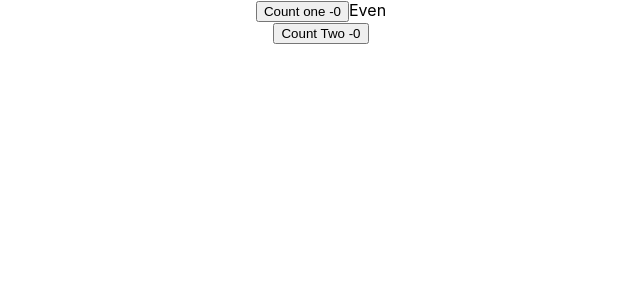
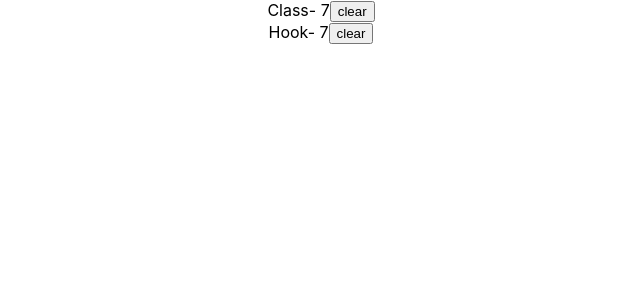
Before and after one commit to pydivijay/React-Hooks-Sample, a React (Create React App) app: page / in a window 1280 px wide. Shown: the top 300 px of the page, without its empty margins (319-959 px from the left). Built offline with nearby package versions, Linux system fonts and the light colour scheme.

Commit message:
useRef Hook Sample

```diff
--- a/src/App.js
+++ b/src/App.js
@@ -24,6 +24,9 @@
 import DataFetchingTwo from "./components/DataFetchingTwo";
 import ParentComponent from "./components/ParentComponent";
 import Count from "./components/Count";
+import FocusInput from "./components/FocusInput";
+import ClassTimer from "./components/ClassTimer";
+import HookTimer from "./components/HookTimer";
 
 export const UserContext = React.createContext();
 
@@ -85,7 +88,10 @@
         {/* <DataFetchingOne/> */}
         {/* <DataFetchingTwo/> */}
         {/* <ParentComponent/> */}
-        <Count/>
+        {/* <Count/> */}
+        {/* <FocusInput/> */}
+        <ClassTimer/>
+        <HookTimer/>
       </div>
     // </CounterContext.Provider>
   );
--- /dev/null
+++ b/src/components/ClassTimer.js
@@ -0,0 +1,34 @@
+import React, { Component } from "react";
+
+class ClassTimer extends Component {
+  constructor(props) {
+    super(props);
+
+    this.state = {
+      timer: 0,
+    };
+  }
+
+  componentDidMount() {
+    this.interval = setInterval(() => {
+      this.setState((prevState) => ({
+        timer: prevState.timer + 1,
+      }));
+    }, 1000);
+  }
+
+  componentWillUnmount() {
+    clearInterval(this.interval);
+  }
+
+  render() {
+    return (
+    <div>
+      Class-  {this.state.timer}
+        <button onClick={()=>clearInterval(this.interval)}>clear</button>
+    </div>
+    )
+  }
+}
+
+export default ClassTimer;
--- /dev/null
+++ b/src/components/FocusInput.js
@@ -0,0 +1,17 @@
+import React, { useEffect, useRef } from "react";
+
+function FocusInput() {
+  const inputRef = useRef(null);
+
+  useEffect(() => {
+    inputRef.current.focus();
+  }, []);
+
+  return (
+    <div>
+      <input ref={inputRef} type="text" />
+    </div>
+  );
+}
+
+export default FocusInput;
--- /dev/null
+++ b/src/components/HookTimer.js
@@ -0,0 +1,23 @@
+import React, { useState, useEffect, useRef } from "react";
+
+function HookTimer() {
+  const [timer, setTimer] = useState(0);
+  const intervalRef=useRef();
+  useEffect(() => {
+    intervalRef.current = setInterval(() => {
+      setTimer((prevstate) => prevstate + 1)
+    }, 1000)
+
+    return()=>{
+        clearInterval(intervalRef.current);
+    }
+  }, []);
+  return (
+  <div>
+   Hook- {timer}
+    <button onClick={()=>clearInterval(intervalRef.current)}>clear</button>
+  </div>
+  )
+}
+
+export default HookTimer;
```
